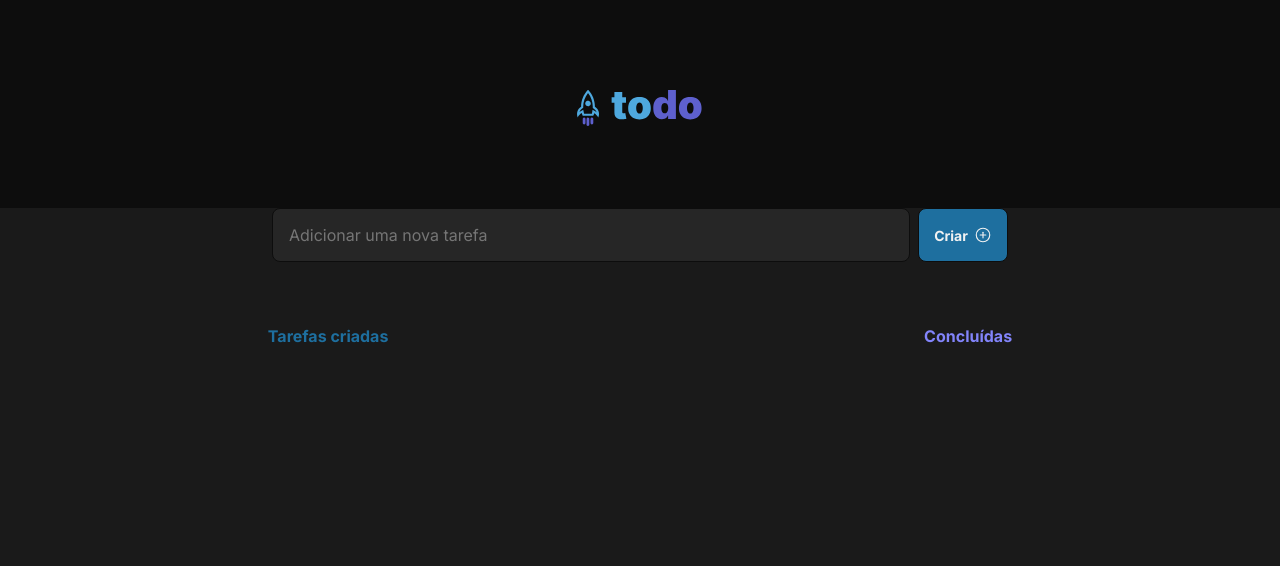
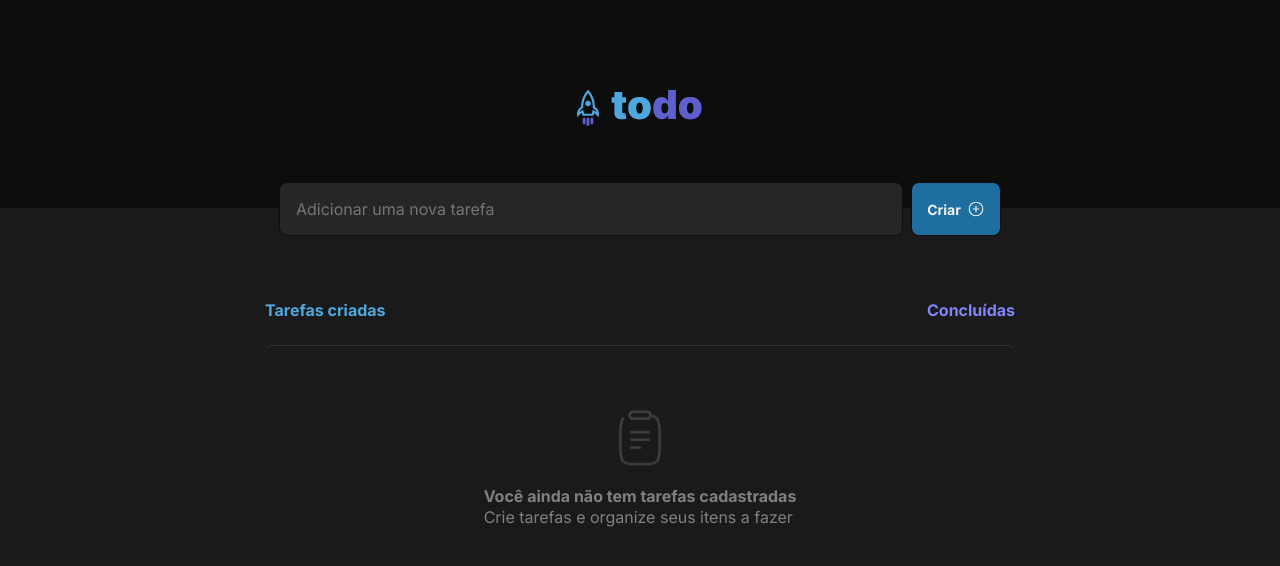
Before and after one commit to naelens/to_do_list, a React (Vite) app: page / in a window 1280 px wide. Shown: the top 566 px of the page. Built offline with nearby package versions, Linux system fonts and the light colour scheme.

Commit message:
Second commit

```diff
--- a/src/App.module.css
+++ b/src/App.module.css
@@ -1,4 +1,6 @@
-.wrapper {
-    width: 100%;
+.mainContent{
+    display: flex;
+    flex-direction: column;
+    justify-content: center;
     padding: 0 1rem;
 }
--- a/src/App.tsx
+++ b/src/App.tsx
@@ -13,12 +13,17 @@ function App() {
     <div>
       <Header />
 
-      <AddTask />
+      <div className={styles.mainContent}>
+        <div>
+          <AddTask />
+        </div>
 
-      <main>
-        <AreaTask />
-      </main>
+        <main>
+          <AreaTask />
+        </main>
+      </div>
     </div>
+
   )
 }
 
--- a/src/components/AddTask.module.css
+++ b/src/components/AddTask.module.css
@@ -2,10 +2,12 @@
     display: flex;
     justify-content: center;
     gap: 8px;
+
+    margin-top: -1.6rem;
 }
 
 .addTask input[type="text"] {
-    width: 638px;
+    width: 624px;
     height: 54px;
     border: none;
     background-color: var(--gray-500);
@@ -14,7 +16,7 @@
     border-radius: 8px;
     border: 1px solid var(--gray-700);
     outline: none;
-    padding: 0 0 0 1rem;
+    padding: 1rem;
 }
 
 .addTask button[type="submit"] {
--- a/src/components/AreaTask.module.css
+++ b/src/components/AreaTask.module.css
@@ -1,14 +1,47 @@
 .header {
+    max-width: 750px;
+    margin: 0 auto;
     display: flex;
-    justify-content: space-around;
-    padding-top: 64px;
-    font-weight: bold;
+    justify-content: space-between;
+    padding-top: 4rem;
 }
 
 .taskCreated {
-    color: var(--blueDark);
+    color: var(--blue);
+    font-weight: bold;
 }
 
 .taskDone {
     color: var(--purple);
+    font-weight: bold;
 }
+
+.spaceTask {
+    max-width: 750px;
+    margin: 0 auto;
+    display: flex;
+    flex-direction: column;
+    justify-content: center;
+    align-items: center;
+    border-top: 1px solid var(--gray-400);
+    border-radius: 8px;
+    margin-top: 1.5rem;
+}
+
+.spaceTask img {
+    margin-bottom: 1rem;
+}
+
+.contentText strong, span {
+    color: var(--gray-300);
+    display: flex;
+    flex-direction: column;
+    line-height: 1.3em;
+}
+
+.spaceTask {
+    padding: 4rem;
+}
+.spaceTask > img {
+    width: 56px;
+}
--- a/src/components/AreaTask.tsx
+++ b/src/components/AreaTask.tsx
@@ -9,6 +9,20 @@ export function AreaTask() {
                 <span className={styles.taskDone}>Concluídas</span>
             </header>
 
+            <div className={styles.spaceTask}>
+
+                <div>
+                    <img src="../src/assets/task.svg" />
+                </div>
+
+
+                <div className={styles.contentText}>
+                    <span><strong>Você ainda não tem tarefas cadastradas</strong></span>
+                    <span>Crie tarefas e organize seus itens a fazer</span>
+                </div>
+
+            </div>
+
         </div>
     )
 }
```
Also changed, not shown: src/assets/task.svg (added).
